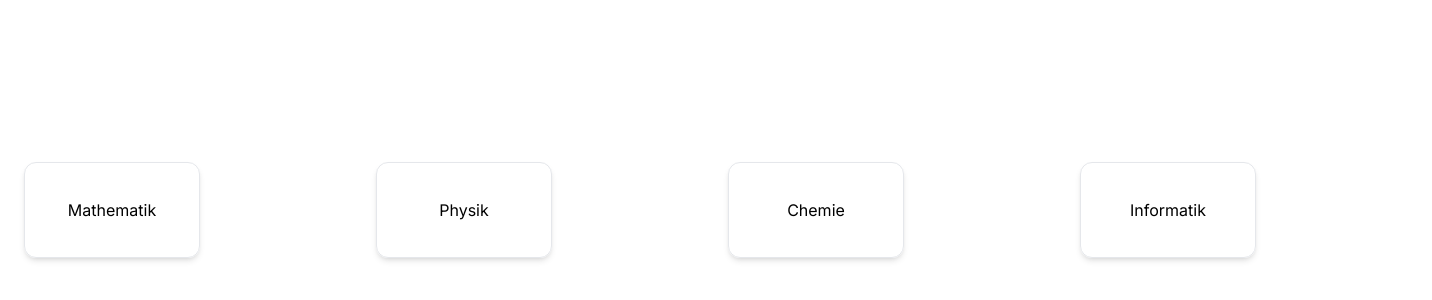
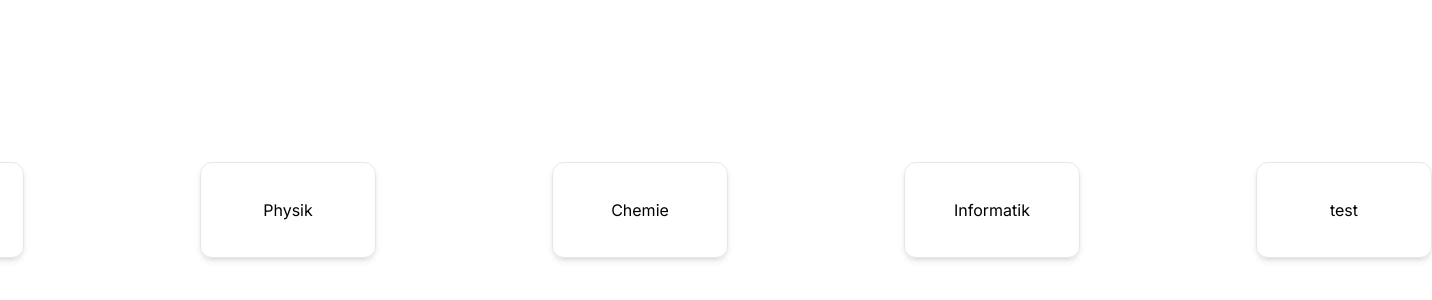
Before and after one commit to GitOsir/formelsammlung, a Next.js app: page / in a window 1280 px wide. Shown: the part 190-490 px from the top of the page, 1432 px wide, since content can reach past the window. Built offline with nearby package versions, Linux system fonts and the light colour scheme.

Commit message:
addedd subject test

```diff
--- a/app/page.tsx
+++ b/app/page.tsx
@@ -7,7 +7,7 @@ export default function Home() {
     {name:"Physik", icon:""},
     {name:"Chemie", icon:""},
     {name:"Informatik", icon:""},
-
+    {name:"test", icon:""},
   ]
 
   const subjectBoxes = [];
```
